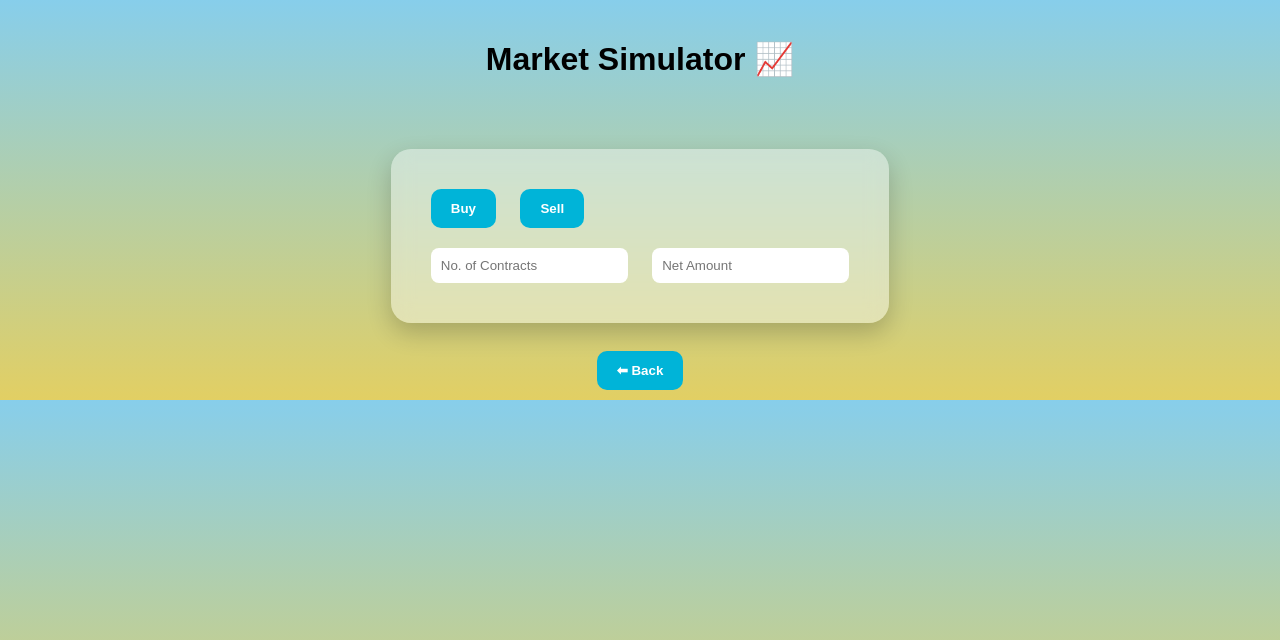
After one commit to ChrisBastajian/Finance-Paradise, a Flask app: page /chart in a window 1280 px wide. The commit adds this page. Shown: the top 640 px of the page. Run offline with Flask 3, Linux system fonts and the light colour scheme.

Commit message:
go chart button

```diff
--- a/app.py
+++ b/app.py
@@ -20,5 +20,9 @@ def search():
 
     return render_template("results.html", query=query, results=results)
 
+@app.route("/chart")
+def chart():
+    return render_template("chart.html")
+
 if __name__ == "__main__":
     app.run(debug=True)
--- /dev/null
+++ b/templates/chart.html
@@ -0,0 +1,68 @@
+<!DOCTYPE html>
+<html>
+<head>
+    <title>Market Chart</title>
+
+    <style>
+        body {
+            margin: 0;
+            font-family: Arial;
+            background: linear-gradient(to bottom, #87CEEB, #e2cf63);
+            display: flex;
+            flex-direction: column;
+            align-items: center;
+        }
+
+        h1 {
+            margin-top: 40px;
+        }
+
+        .panel {
+            margin-top: 50px;
+            background: rgba(255,255,255,0.4);
+            padding: 30px;
+            border-radius: 20px;
+            backdrop-filter: blur(10px);
+            box-shadow: 0 10px 25px rgba(0,0,0,0.2);
+        }
+
+        button {
+            margin: 10px;
+            padding: 12px 20px;
+            border-radius: 10px;
+            border: none;
+            background: #00b4d8;
+            color: white;
+            font-weight: bold;
+            cursor: pointer;
+        }
+
+        input {
+            margin: 10px;
+            padding: 10px;
+            border-radius: 8px;
+            border: none;
+        }
+    </style>
+</head>
+
+<body>
+
+<h1>Market Simulator 📈</h1>
+
+<div class="panel">
+    <button>Buy</button>
+    <button>Sell</button>
+
+    <br>
+
+    <input type="number" placeholder="No. of Contracts">
+    <input type="number" placeholder="Net Amount">
+</div>
+
+<br>
+
+<button onclick="location.href='/'">⬅ Back</button>
+
+</body>
+</html>
```
Also changed, not shown: templates/index.html (+77 -6 lines), Static/images/palmtree.png (added).
